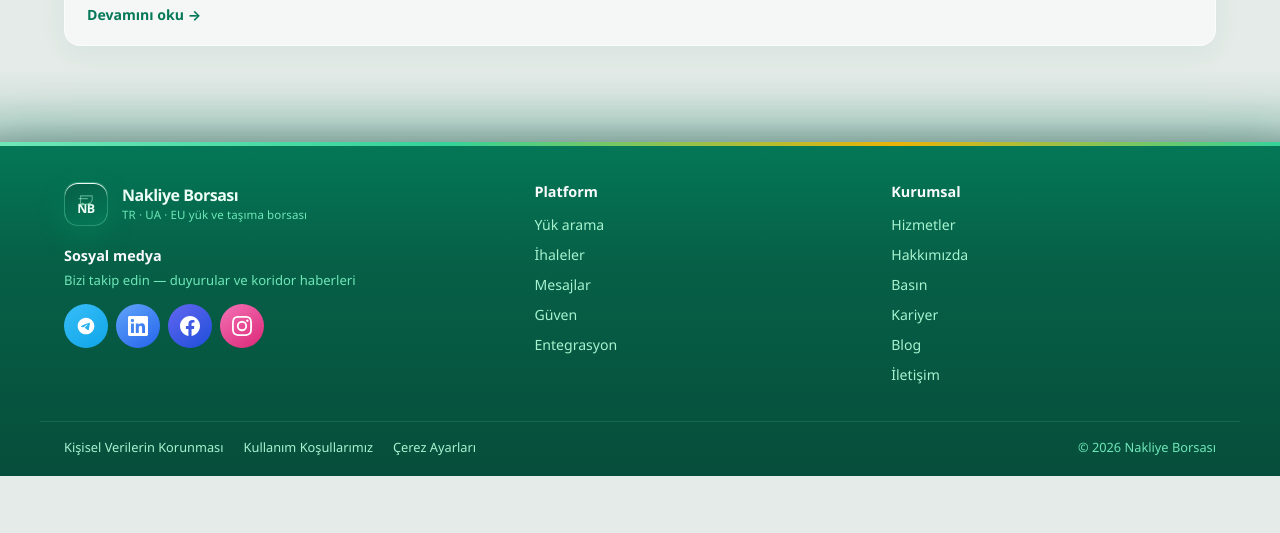
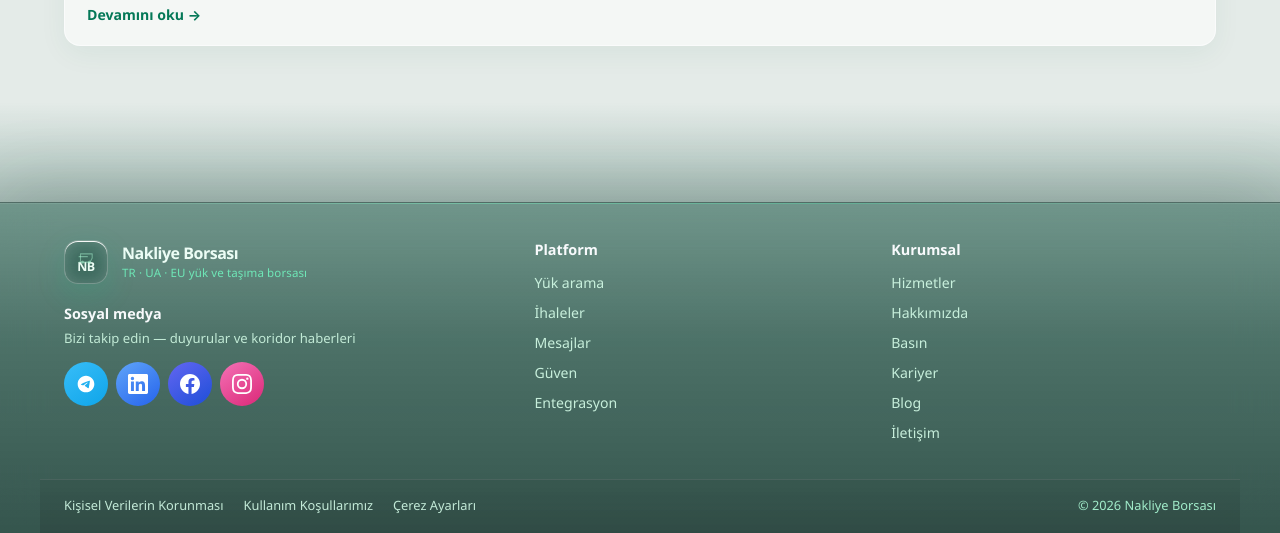
Before and after one commit to kutluhanakinci8-ux/nakliyeborsasi, a Next.js app in the folder apps/web/: page /blog in a window 1280 px wide. Shown: the part 1013-1546 px from the top of the page. Before the commit the page ends 1489 px from the top, so only its background shows below. Built offline with nearby package versions, Linux system fonts and the light colour scheme.

Commit message:
Integrate footer with video backdrop using glass gradient transition
Replace solid green block and gold bar with blur, translucent layers, and soft bridge.

Co-authored-by: kutluhanakinci8-ux <kutluhanakinci8-ux@users.noreply.github.com>

```diff
--- a/apps/web/src/app/globals.css
+++ b/apps/web/src/app/globals.css
@@ -145,16 +145,16 @@ a {
 .site-footer-bridge {
   position: relative;
   z-index: 1;
-  height: 72px;
-  margin-top: -24px;
+  height: 100px;
+  margin-top: 8px;
+  pointer-events: none;
   background: linear-gradient(
     180deg,
     transparent 0%,
-    rgba(4, 120, 87, 0.06) 35%,
-    rgba(4, 120, 87, 0.18) 70%,
-    rgba(6, 78, 59, 0.35) 100%
+    rgba(6, 78, 59, 0.06) 25%,
+    rgba(6, 78, 59, 0.14) 55%,
+    rgba(6, 60, 46, 0.28) 100%
   );
-  pointer-events: none;
 }
 
 @keyframes nb-rise {
@@ -1367,8 +1367,10 @@ a {
 }
 
 .site-brand--footer .site-brand-mark {
-  border-color: rgba(110, 231, 183, 0.35);
-  background: linear-gradient(160deg, #065f46, #047857);
+  border-color: rgba(255, 255, 255, 0.22);
+  background: rgba(255, 255, 255, 0.08);
+  backdrop-filter: blur(10px);
+  -webkit-backdrop-filter: blur(10px);
 }
 
 .site-brand--footer .site-brand-monogram {
@@ -1441,21 +1443,32 @@ a {
   margin-top: auto;
   position: relative;
   z-index: 2;
-  background: linear-gradient(180deg, #047857 0%, #065f46 38%, #064e3b 100%);
-  color: #d1fae5;
+  color: #ecfdf5;
   padding-top: 0;
-  box-shadow: 0 -12px 48px rgba(6, 78, 59, 0.15);
+  background: linear-gradient(
+    180deg,
+    rgba(6, 72, 54, 0.52) 0%,
+    rgba(4, 55, 42, 0.68) 42%,
+    rgba(3, 42, 33, 0.78) 100%
+  );
+  backdrop-filter: blur(26px) saturate(1.08);
+  -webkit-backdrop-filter: blur(26px) saturate(1.08);
+  border-top: 1px solid rgba(255, 255, 255, 0.14);
+  box-shadow:
+    inset 0 1px 0 rgba(255, 255, 255, 0.08),
+    0 -24px 64px rgba(2, 44, 34, 0.12);
 }
 
 .site-footer-top-accent {
-  height: 4px;
+  height: 1px;
   background: linear-gradient(
     90deg,
-    #6ee7b7 0%,
-    #34d399 35%,
-    #eab308 70%,
-    #34d399 100%
+    transparent 0%,
+    rgba(110, 231, 183, 0.45) 35%,
+    rgba(52, 211, 153, 0.35) 65%,
+    transparent 100%
   );
+  opacity: 0.9;
 }
 
 .site-footer-inner {
@@ -1494,7 +1507,7 @@ a {
 .site-footer-social-lead {
   margin: 0 0 14px;
   font-size: 0.82rem;
-  color: #6ee7b7;
+  color: rgba(209, 250, 229, 0.88);
   line-height: 1.45;
 }
 
@@ -1535,7 +1548,7 @@ a {
 
 .site-footer-links a,
 .site-footer-social a {
-  color: #a7f3d0;
+  color: rgba(209, 250, 229, 0.92);
   font-size: 0.88rem;
   display: inline-flex;
   align-items: center;
@@ -1545,7 +1558,7 @@ a {
 
 .site-footer-links a:hover,
 .site-footer-social a:hover {
-  color: #fef08a;
+  color: #fff;
 }
 
 .social-media-row {
@@ -1651,16 +1664,17 @@ a {
 }
 
 .site-footer-bottom {
-  border-top: 1px solid rgba(110, 231, 183, 0.15);
+  border-top: 1px solid rgba(255, 255, 255, 0.1);
   padding-top: 16px;
-  padding-bottom: 20px;
+  padding-bottom: 22px;
   display: flex;
   flex-wrap: wrap;
   align-items: center;
   justify-content: space-between;
   gap: 12px 20px;
   font-size: 0.8rem;
-  color: #a7f3d0;
+  color: rgba(209, 250, 229, 0.85);
+  background: linear-gradient(180deg, rgba(0, 0, 0, 0.06), rgba(0, 0, 0, 0.12));
 }
 
 .site-footer-legal {
@@ -1670,18 +1684,18 @@ a {
 }
 
 .site-footer-legal a {
-  color: #a7f3d0;
+  color: rgba(209, 250, 229, 0.9);
   font-size: 0.8rem;
   text-decoration: none;
 }
 
 .site-footer-legal a:hover {
-  color: #fef08a;
+  color: #fff;
 }
 
 .site-footer-copy {
   margin: 0;
-  color: #6ee7b7;
+  color: rgba(167, 243, 208, 0.95);
   font-size: 0.8rem;
 }
 
```
